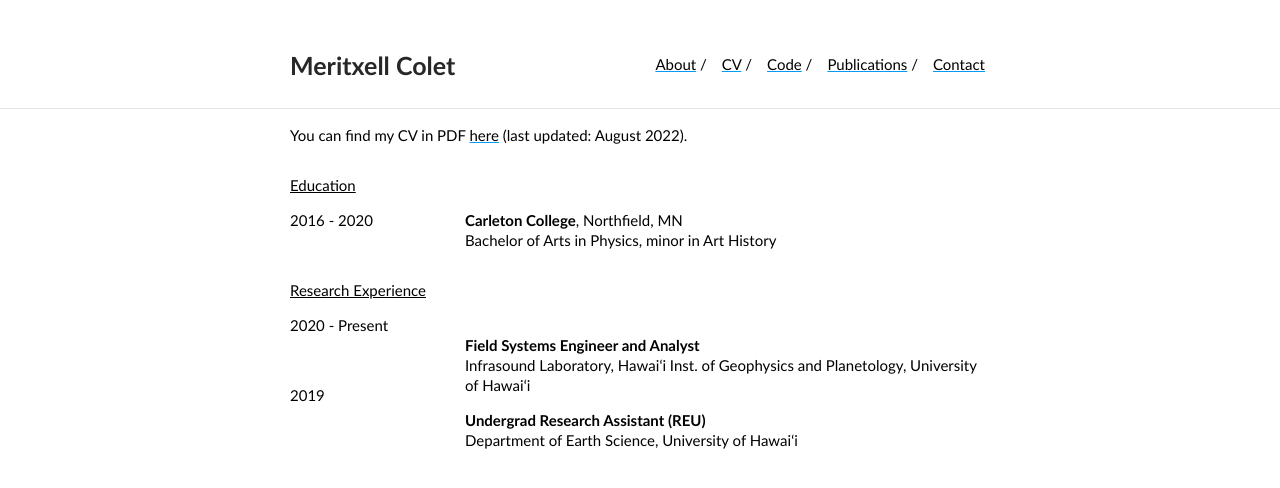
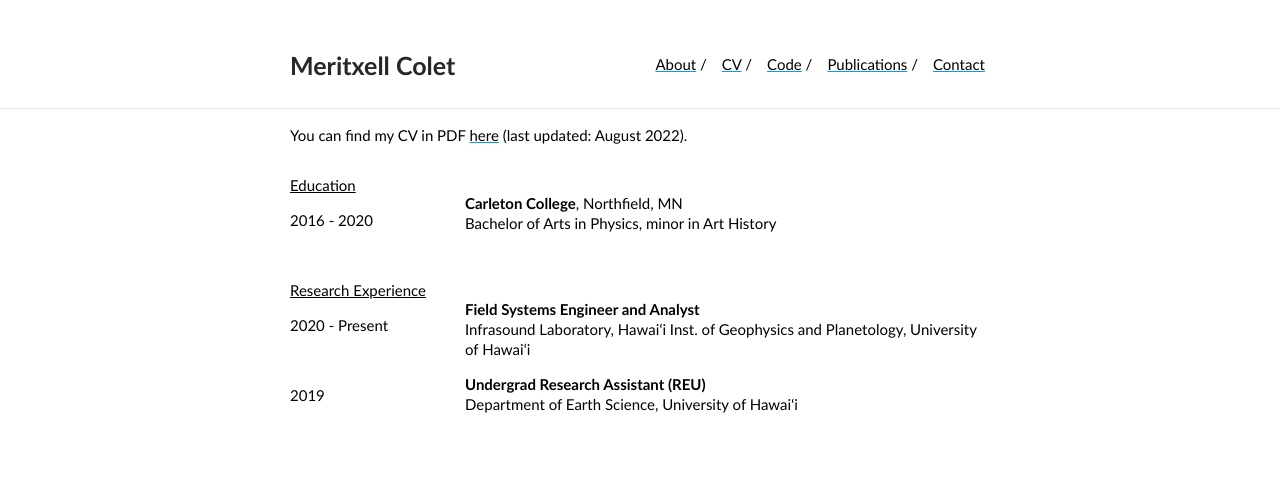
Before and after one commit to MeritxellC/MeritxellC.github.io, a Jekyll site: the page built from cv/cv2.md, in a window 1280 px wide. Shown: the top 488 px of the page. Built offline with Jekyll 4.4.1, drawn with Linux system fonts in a browser that asks for light colours.

Commit message:
testing new cv

```diff
--- a/cv/cv2.md
+++ b/cv/cv2.md
@@ -38,20 +38,20 @@ p{
   <div class="column left">
     <p><u>Education</u></p>
     <p>2016 - 2020</p>
-    <p>&nbsp;</p>
+    <p><br style="line-height:1"></p>
     <p><u>Research Experience</u></p>
     <p>2020 - Present</p>
-    <p>&nbsp;</p>
+    <p><br style="line-height:1"></p>
     <p>2019</p>
   </div>
   <div class="column right">
-    <p>&nbsp;</p>
+    <br style="line-height:1">
     <p>
         <strong>Carleton College</strong>, Northfield, MN <br>
          Bachelor of Arts in Physics, minor in Art History
     </p>
-    <p>&nbsp;</p>
-    <p>&nbsp;</p>
+    <br style="line-height:1">
+    <br style="line-height:1">
     <p>
         <strong>Field Systems Engineer and Analyst</strong><br>
         Infrasound Laboratory, Hawaiʻi Inst. of Geophysics and Planetology, University of Hawaiʻi<br>
```
